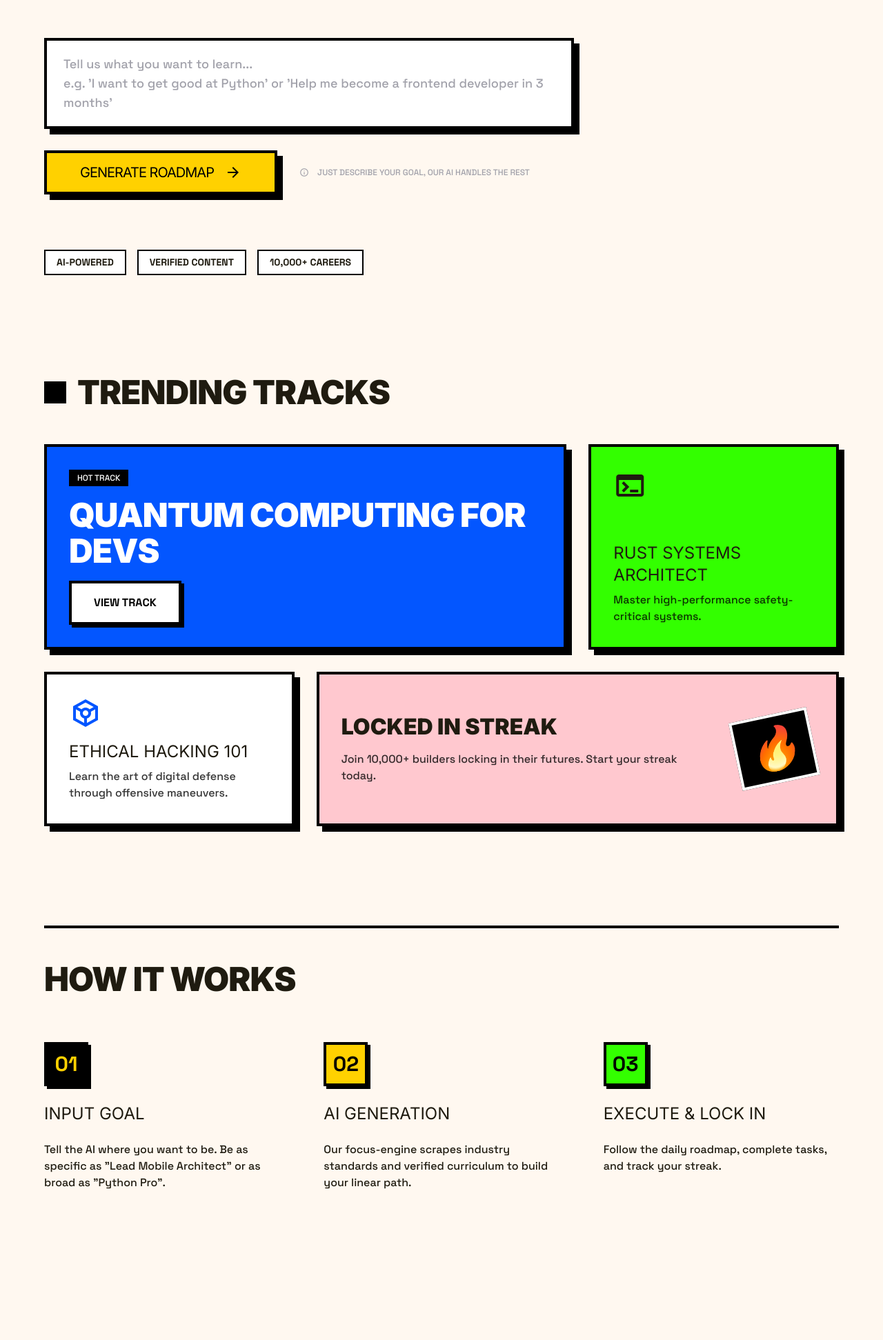
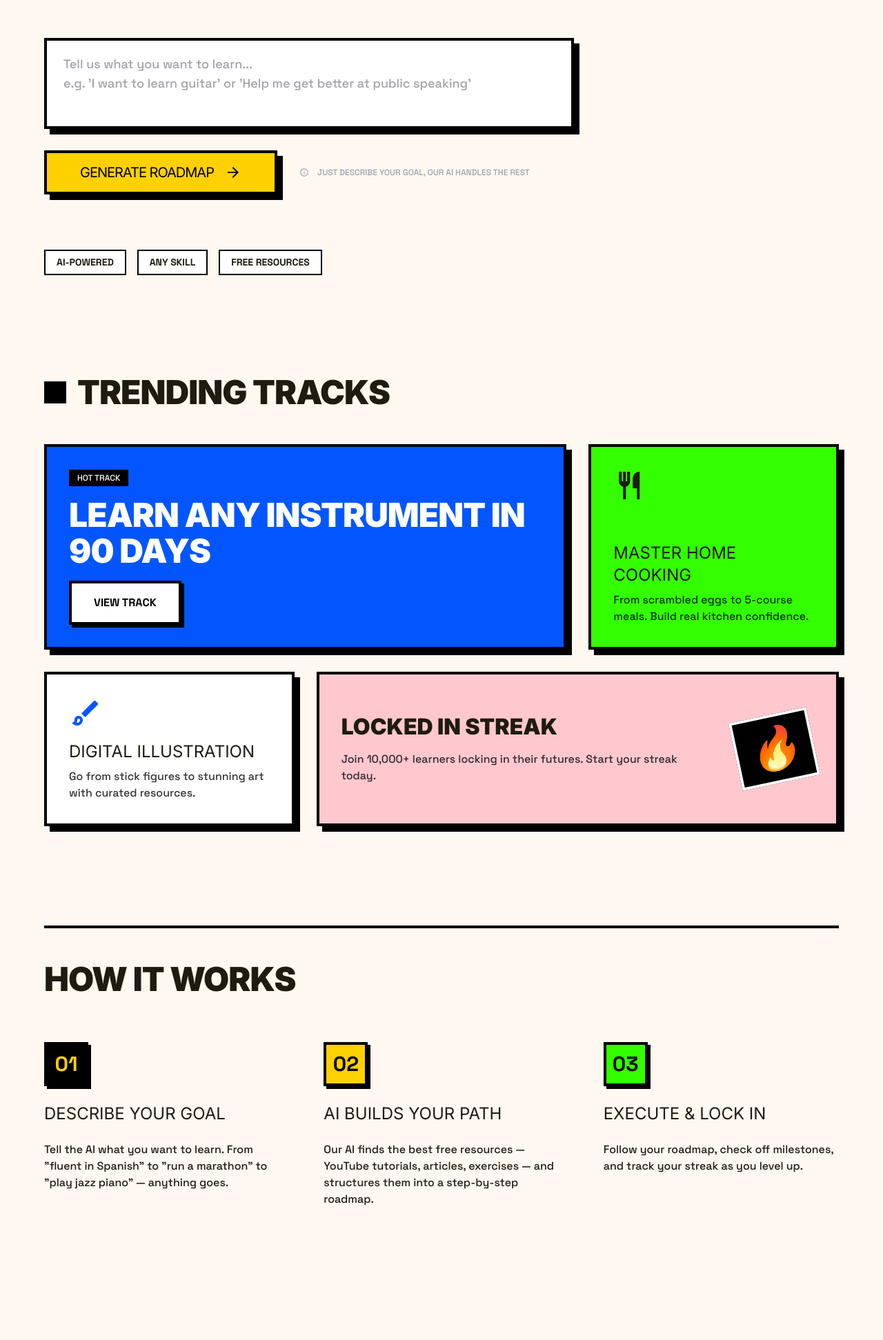
Before and after one commit to Tarvel/LockedIn, a Django app: page / in a window 1280 px wide. Shown: the part 401-2344 px from the top of the page at 69% size. Before the commit the page ends 2125 px from the top, so only its background shows below. Run offline with Django 5.2, Linux system fonts and the light colour scheme; some libraries are stand-ins or nearby versions.

Commit message:
edited landing page to be more general focused not tech

```diff
--- a/templates/landing_page.html
+++ b/templates/landing_page.html
@@ -17,7 +17,7 @@
         <form action="{% url 'generate_roadmap' %}" method="POST" class="w-full max-w-3xl flex flex-col gap-6" hx-boost="false">
             {% csrf_token %}
             <div class="relative">
-                <textarea name="skill" rows="3" class="w-full bg-white border-[4px] border-black px-6 py-5 text-lg font-['Space_Grotesk'] font-medium placeholder:text-zinc-400 focus:outline-none focus:border-[#FFD100] focus:shadow-[4px_4px_0px_0px_#FFD100] transition-all neo-shadow resize-none" placeholder="Tell us what you want to learn...&#10;e.g. 'I want to get good at Python' or 'Help me become a frontend developer in 3 months'" required></textarea>
+                <textarea name="skill" rows="3" class="w-full bg-white border-[4px] border-black px-6 py-5 text-lg font-['Space_Grotesk'] font-medium placeholder:text-zinc-400 focus:outline-none focus:border-[#FFD100] focus:shadow-[4px_4px_0px_0px_#FFD100] transition-all neo-shadow resize-none" placeholder="Tell us what you want to learn...&#10;e.g. 'I want to learn guitar' or 'Help me get better at public speaking'" required></textarea>
             </div>
             <div class="flex flex-col md:flex-row gap-4 items-stretch">
                 <button type="submit" class="h-16 bg-[#FFD100] text-black px-12 border-[4px] border-black font-headline-md text-xl uppercase tracking-tighter neo-shadow btn-hover transition-all flex items-center justify-center gap-4 flex-1 md:flex-none">
@@ -33,8 +33,8 @@
 
         <div class="flex flex-wrap gap-4 mt-8">
             <span class="bg-white border-2 border-black px-4 py-2 font-label-mono text-label-mono uppercase">AI-POWERED</span>
-            <span class="bg-white border-2 border-black px-4 py-2 font-label-mono text-label-mono uppercase">VERIFIED CONTENT</span>
-            <span class="bg-white border-2 border-black px-4 py-2 font-label-mono text-label-mono uppercase">10,000+ CAREERS</span>
+            <span class="bg-white border-2 border-black px-4 py-2 font-label-mono text-label-mono uppercase">ANY SKILL</span>
+            <span class="bg-white border-2 border-black px-4 py-2 font-label-mono text-label-mono uppercase">FREE RESOURCES</span>
         </div>
     </section>
 
@@ -49,30 +49,30 @@
                 <div class="relative z-10 h-full flex flex-col justify-between">
                     <div>
                         <span class="bg-black text-white px-3 py-1 font-label-mono text-xs mb-4 inline-block">HOT TRACK</span>
-                        <h3 class="font-display-xl text-headline-md md:text-headline-lg text-white uppercase mb-4 leading-none">QUANTUM COMPUTING FOR DEVS</h3>
+                        <h3 class="font-display-xl text-headline-md md:text-headline-lg text-white uppercase mb-4 leading-none">LEARN ANY INSTRUMENT IN 90 DAYS</h3>
                     </div>
                     <button class="self-start bg-white text-black px-8 py-4 border-4 border-black font-black uppercase neo-shadow-sm btn-hover transition-all">VIEW TRACK</button>
                 </div>
             </div>
             <!-- Small Grid Items -->
             <div class="md:col-span-4 bg-[#33FF00] p-8 border-4 border-black neo-shadow flex flex-col justify-between">
-                <span class="material-symbols-outlined text-5xl font-black">terminal</span>
+                <span class="material-symbols-outlined text-5xl font-black">restaurant</span>
                 <div>
-                    <h4 class="font-headline-md text-2xl uppercase mt-4">RUST SYSTEMS ARCHITECT</h4>
-                    <p class="font-body-md mt-2 text-black/80">Master high-performance safety-critical systems.</p>
+                    <h4 class="font-headline-md text-2xl uppercase mt-4">MASTER HOME COOKING</h4>
+                    <p class="font-body-md mt-2 text-black/80">From scrambled eggs to 5-course meals. Build real kitchen confidence.</p>
                 </div>
             </div>
             <div class="md:col-span-4 bg-white p-8 border-4 border-black neo-shadow flex flex-col justify-between">
-                <span class="material-symbols-outlined text-5xl font-black text-[#0055FF]">token</span>
+                <span class="material-symbols-outlined text-5xl font-black text-[#0055FF]">brush</span>
                 <div>
-                    <h4 class="font-headline-md text-2xl uppercase mt-4">ETHICAL HACKING 101</h4>
-                    <p class="font-body-md mt-2 text-black/80">Learn the art of digital defense through offensive maneuvers.</p>
+                    <h4 class="font-headline-md text-2xl uppercase mt-4">DIGITAL ILLUSTRATION</h4>
+                    <p class="font-body-md mt-2 text-black/80">Go from stick figures to stunning art with curated resources.</p>
                 </div>
             </div>
             <div class="md:col-span-8 bg-tertiary-container p-8 border-4 border-black neo-shadow flex items-center justify-between gap-8">
                 <div class="flex-1">
                     <h4 class="font-headline-md text-headline-md uppercase mb-4">LOCKED IN STREAK</h4>
-                    <p class="font-body-lg text-black/80">Join 10,000+ builders locking in their futures. Start your streak today.</p>
+                    <p class="font-body-lg text-black/80">Join 10,000+ learners locking in their futures. Start your streak today.</p>
                 </div>
                 <div class="text-6xl font-black italic transform -rotate-12 bg-black text-[#FFD100] p-4 border-4 border-white">🔥</div>
             </div>
@@ -87,21 +87,22 @@
                 <div class="hidden md:block absolute top-12 left-0 w-full h-1 bg-black -z-10"></div>
                 <div class="flex flex-col gap-6">
                     <div class="w-16 h-16 bg-black text-[#FFD100] flex items-center justify-center font-black text-3xl border-4 border-black neo-shadow-sm">01</div>
-                    <h4 class="font-headline-md text-2xl uppercase">INPUT GOAL</h4>
-                    <p class="font-body-md">Tell the AI where you want to be. Be as specific as "Lead Mobile Architect" or as broad as "Python Pro".</p>
+                    <h4 class="font-headline-md text-2xl uppercase">DESCRIBE YOUR GOAL</h4>
+                    <p class="font-body-md">Tell the AI what you want to learn. From "fluent in Spanish" to "run a marathon" to "play jazz piano" — anything goes.</p>
                 </div>
                 <div class="flex flex-col gap-6">
                     <div class="w-16 h-16 bg-[#FFD100] text-black flex items-center justify-center font-black text-3xl border-4 border-black neo-shadow-sm">02</div>
-                    <h4 class="font-headline-md text-2xl uppercase">AI GENERATION</h4>
-                    <p class="font-body-md">Our focus-engine scrapes industry standards and verified curriculum to build your linear path.</p>
+                    <h4 class="font-headline-md text-2xl uppercase">AI BUILDS YOUR PATH</h4>
+                    <p class="font-body-md">Our AI finds the best free resources — YouTube tutorials, articles, exercises — and structures them into a step-by-step roadmap.</p>
                 </div>
                 <div class="flex flex-col gap-6">
                     <div class="w-16 h-16 bg-[#33FF00] text-black flex items-center justify-center font-black text-3xl border-4 border-black neo-shadow-sm">03</div>
-                    <h4 class="font-headline-md text-2xl uppercase">EXECUTE &amp; LOCK IN</h4>
-                    <p class="font-body-md">Follow the daily roadmap, complete tasks, and track your streak.</p>
+                    <h4 class="font-headline-md text-2xl uppercase">EXECUTE & LOCK IN</h4>
+                    <p class="font-body-md">Follow your roadmap, check off milestones, and track your streak as you level up.</p>
                 </div>
             </div>
         </div>
     </section>
+
 </main>
 {% endblock %}
```
